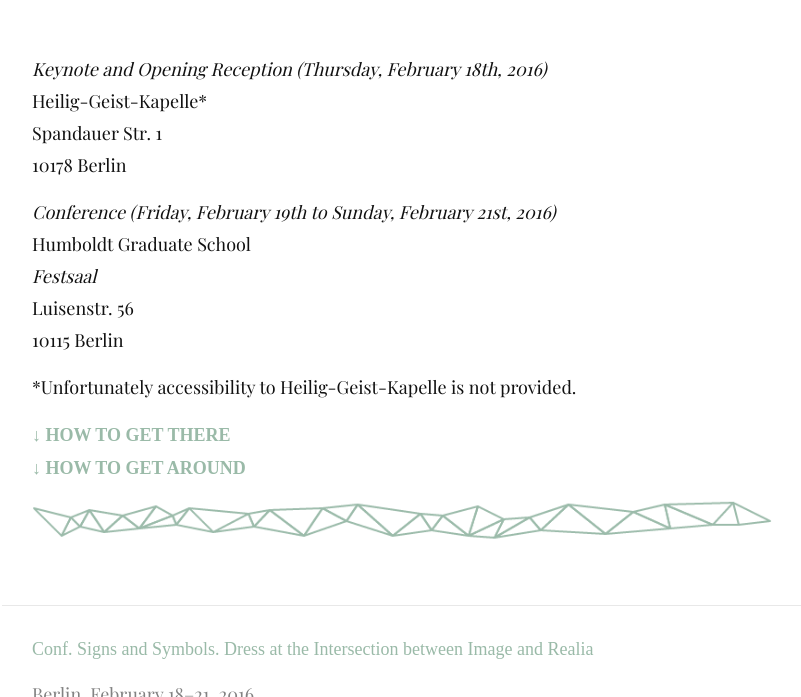
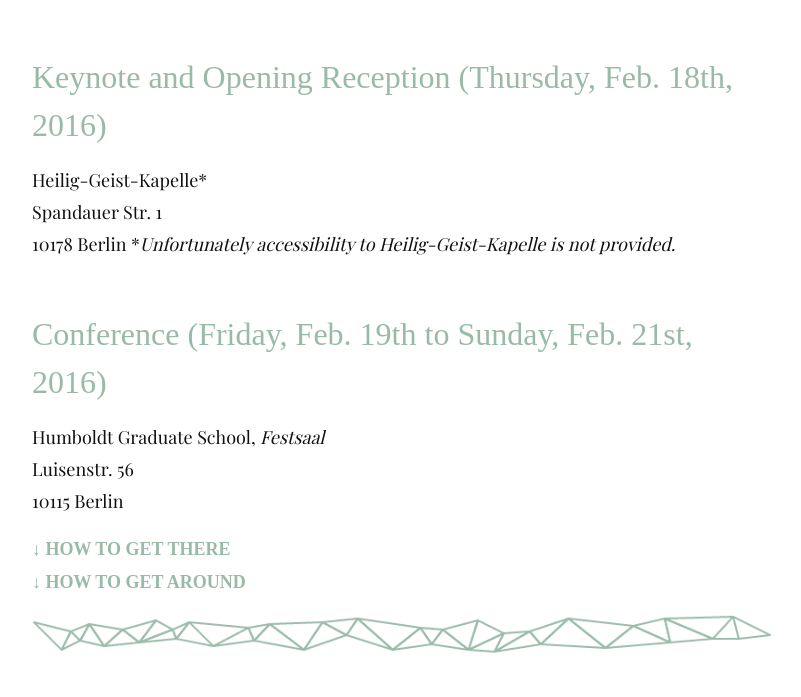
Before and after one commit to hu-bwg/website-zeichen-und-symbole, a Jekyll site: the page built from src/en/04_venue.md, in a window 1280 px wide and 900 px high, scrolled down 825 px, cut to the strip 203-900 px from the top of the window. Shown: the whole strip, without its empty margins (238-1039 px from the left). Built offline with Jekyll 4.4.1, drawn with Linux system fonts in a browser that asks for light colours; nearby versions of some CDN libraries; some web fonts are replaced.

Commit message:
Update 04_venue.md
Format

```diff
--- a/src/en/04_venue.md
+++ b/src/en/04_venue.md
@@ -8,18 +8,16 @@
 
 <iframe width="100%" height="500px" frameBorder="0" src="https://a.tiles.mapbox.com/v4/frau-sabine.o0557fei.html?access_token=pk.eyJ1IjoiZnJhdS1zYWJpbmUiLCJhIjoiY2lnNm9saHZ4MGhkb3ZsbTZ5eXkwMXRhMSJ9.YNRk22lOO3ngLgUvJQovCg"></iframe>
 
-*Keynote and Opening Reception (Thursday, February 18th, 2016)*
+## Keynote and Opening Reception (Thursday, Feb. 18th, 2016)
 Heilig-Geist-Kapelle*
 Spandauer Str. 1
 10178 Berlin
+*_Unfortunately accessibility to Heilig-Geist-Kapelle is not provided._
 
-*Conference (Friday, February 19th to Sunday, February 21st, 2016)*
-Humboldt Graduate School
-*Festsaal*
+## Conference (Friday, Feb. 19th to Sunday, Feb. 21st, 2016)
+Humboldt Graduate School, *Festsaal*
 Luisenstr. 56
 10115 Berlin
-
-*Unfortunately accessibility to Heilig-Geist-Kapelle is not provided.
 
 <a href="../files/Conf_GettingHere_Web.pdf" class="download">↓ How to get there</a><br>
 <a href = "../files/Conf_GettingAround_Web.pdf" class="download">↓ How to get around</a>
```
